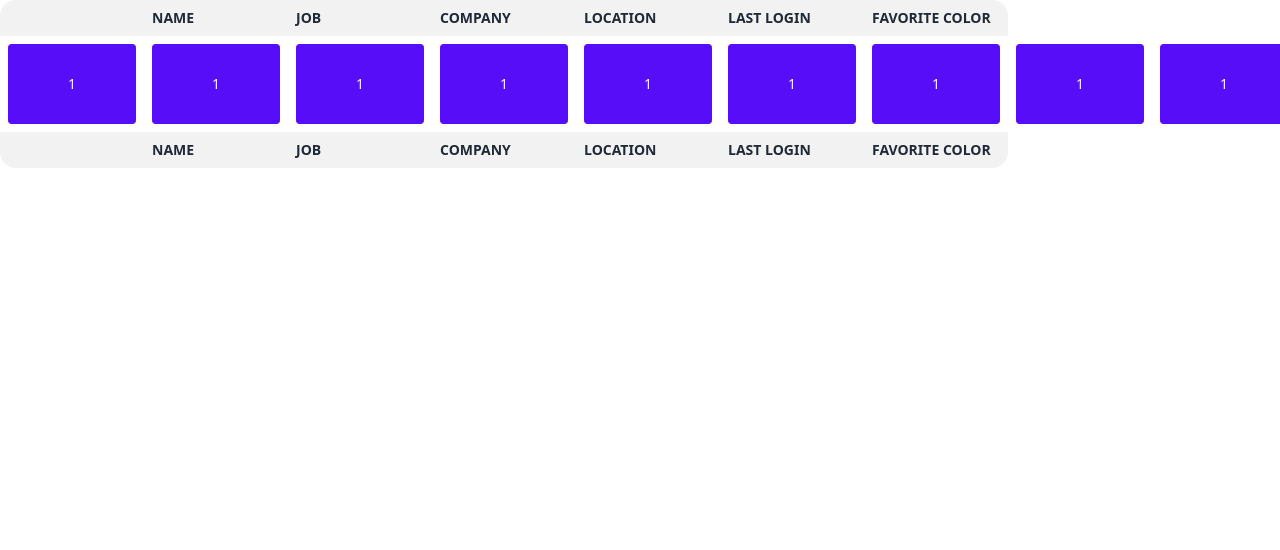
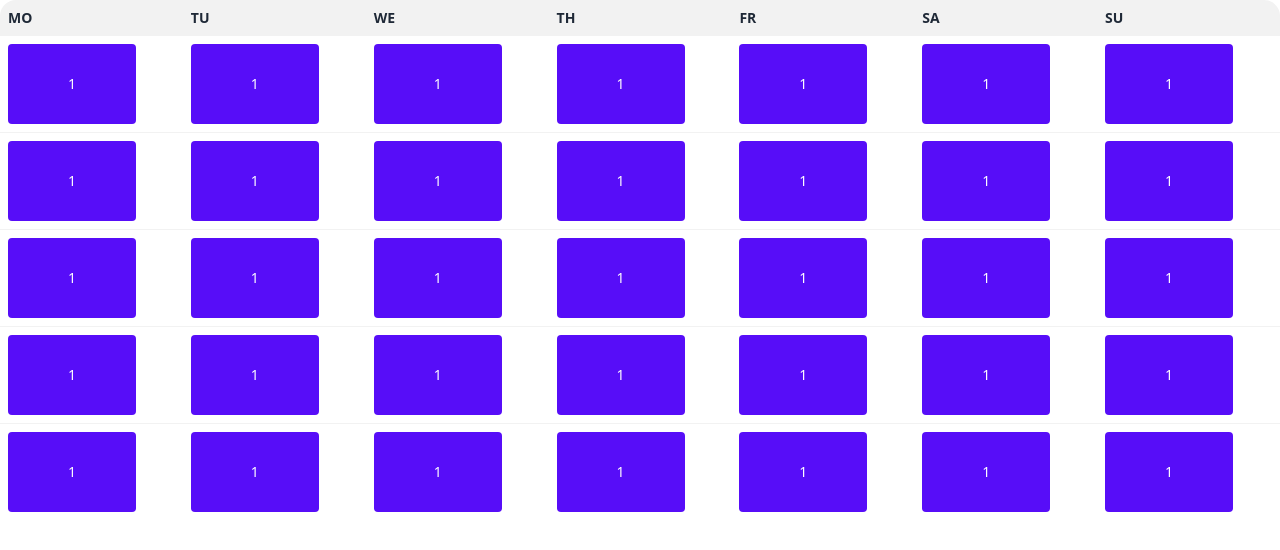
Before and after one commit to tturturiello/lizandar, a Vue app: page / in a window 1280 px wide. Shown: the top 550 px of the page. Built offline with nearby package versions, Linux system fonts and the light colour scheme.

Commit message:
edit: calendar table structure

```diff
--- a/src/components/Table.vue
+++ b/src/components/Table.vue
@@ -12,34 +12,25 @@ export default {
   <table class="table table-compact w-full">
     <thead>
       <tr>
-        <th></th>
-        <th>Name</th>
-        <th>Job</th>
-        <th>company</th>
-        <th>location</th>
-        <th>Last Login</th>
-        <th>Favorite Color</th>
+        <th>Mo</th>
+        <th>Tu</th>
+        <th>We</th>
+        <th>Th</th>
+        <th>Fr</th>
+        <th>Sa</th>
+        <th>Su</th>
       </tr>
     </thead>
     <tbody>
-      <tr>
-        <!-- <td>Quality Control Specialist</td>  -->
-        <td v-for="index in 30" :key="index">
+      <tr v-for="index in 5" :key="index">
+        <td v-for="index in 7" :key="index">
             <Cell/>
         </td>
 
       </tr>
     </tbody>
     <tfoot>
-      <tr>
-        <th></th>
-        <th>Name</th>
-        <th>Job</th>
-        <th>company</th>
-        <th>location</th>
-        <th>Last Login</th>
-        <th>Favorite Color</th>
-      </tr>
+      <tr> </tr>
     </tfoot>
   </table>
 </div>
```
